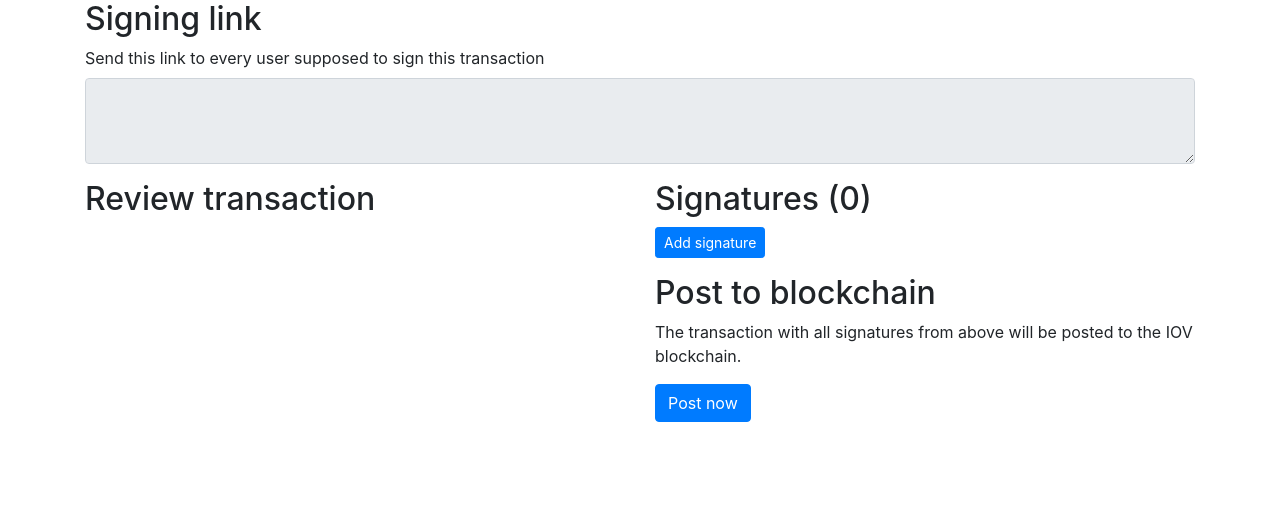
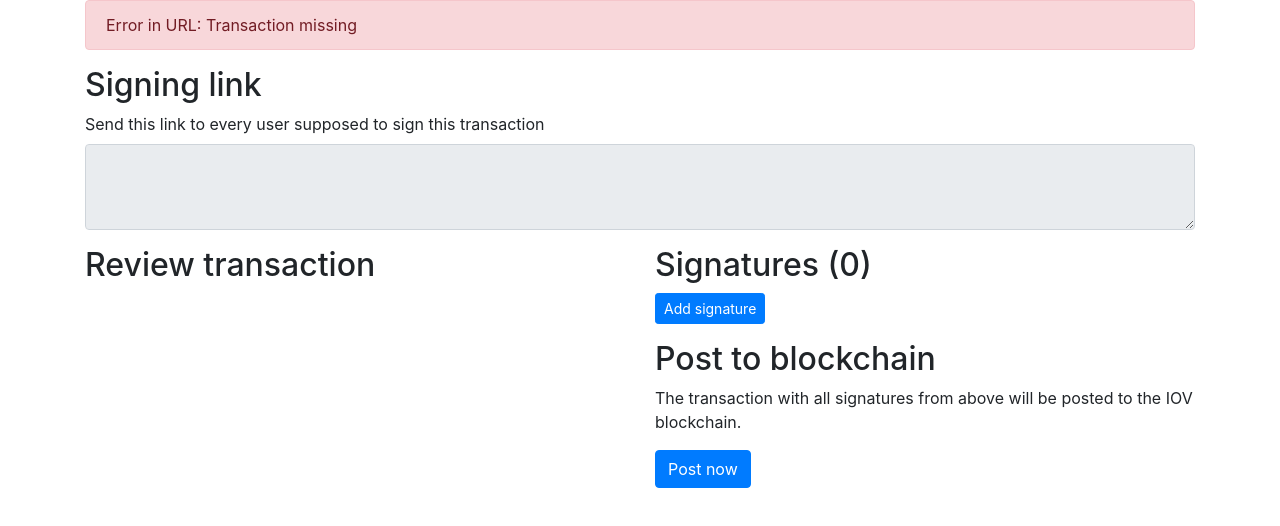
Before and after one commit to iov-one/multitool, a React (Create React App) app: page /#/status in a window 1280 px wide. Shown: the top 526 px of the page. Built offline with nearby package versions, Linux system fonts and the light colour scheme; what @iov/encoding would draw is missing.

Commit message:
Use checksummed URLs

```diff
--- a/src/Sign.tsx
+++ b/src/Sign.tsx
@@ -21,6 +21,7 @@ interface SignState {
   readonly signatures: readonly FullSignature[];
   readonly localSignature: string;
   readonly signingError?: string;
+  readonly globalError?: string;
   readonly signing: boolean;
 }
 
@@ -39,12 +40,19 @@ class Sign extends React.Component<SignProps, SignState> {
     if (!this.state.transaction) {
       const matches = window.location.href.match(/\/sign\/([-_=a-zA-Z0-9]+)/);
       if (matches && matches.length >= 2) {
+        try {
           const signedTransaction = fromLinkEncoded(matches[1]);
           const { transaction, primarySignature, otherSignatures } = signedTransaction;
           this.setState({
             transaction: transaction,
             signatures: [primarySignature, ...otherSignatures],
           });
+        } catch (error) {
+          console.warn("Full error message", error);
+          this.setState({ globalError: "Error in URL: " + getErrorMessage(error) });
+        }
+      } else {
+        this.setState({ globalError: "Error in URL: Transaction missing" });
       }
     }
   }
@@ -52,6 +60,11 @@ class Sign extends React.Component<SignProps, SignState> {
   public render(): JSX.Element {
     return (
       <Container>
+        <Row>
+          <Col>
+            <ConditionalError error={this.state.globalError} />
+          </Col>
+        </Row>
         <Row>
           <Col className="col-6">
             <h2>Review transaction</h2>
--- a/src/Status.tsx
+++ b/src/Status.tsx
@@ -27,6 +27,7 @@ interface StatusState {
   readonly posting: boolean;
   readonly postError?: string;
   readonly postSuccess?: TransactionId;
+  readonly globalError?: string;
 }
 
 class Status extends React.Component<StatusProps, StatusState> {
@@ -44,12 +45,19 @@ class Status extends React.Component<StatusProps, StatusState> {
     if (!this.state.original) {
       const matches = window.location.href.match(/\/status\/([-_=a-zA-Z0-9]+)/);
       if (matches && matches.length >= 2) {
+        try {
           const signedTransaction = fromLinkEncoded(matches[1]);
           const { primarySignature, otherSignatures } = signedTransaction;
           this.setState({
             original: signedTransaction,
             signatures: [primarySignature, ...otherSignatures],
           });
+        } catch (error) {
+          console.warn("Full error message", error);
+          this.setState({ globalError: "Error in URL: " + getErrorMessage(error) });
+        }
+      } else {
+        this.setState({ globalError: "Error in URL: Transaction missing" });
       }
     }
   }
@@ -57,6 +65,11 @@ class Status extends React.Component<StatusProps, StatusState> {
   public render(): JSX.Element {
     return (
       <Container>
+        <Row>
+          <Col>
+            <ConditionalError error={this.state.globalError} />
+          </Col>
+        </Row>
         <Row>
           <Col>
             <h2>Signing link</h2>
--- a/src/util/links.ts
+++ b/src/util/links.ts
@@ -3,6 +3,7 @@ import { MultisignatureTx } from "@iov/bns";
 import { Encoding, TransactionEncoder } from "@iov/encoding";
 
 import { base64urlDecode, base64urlEncode } from "./base64url";
+import { decodeChecksummed, encodeChecksummed } from "./checksummed";
 import { isSignedMultisignatureSendTransaction, toPrintableSignedTransaction } from "./signatures";
 
 const { fromUtf8, toUtf8 } = Encoding;
@@ -11,13 +12,13 @@ function toLinkEncoded(
   transaction: SignedTransaction<SendTransaction & MultisignatureTx & WithCreator>,
 ): string {
   const data = toUtf8(toPrintableSignedTransaction(transaction));
-  return base64urlEncode(data);
+  return encodeChecksummed(data, base64urlEncode);
 }
 
 export function fromLinkEncoded(
   encoded: string,
 ): SignedTransaction<SendTransaction & MultisignatureTx & WithCreator> {
-  const data = base64urlDecode(encoded);
+  const data = decodeChecksummed(encoded, base64urlDecode);
   const signedTransaction = TransactionEncoder.fromJson(JSON.parse(fromUtf8(data)));
   if (!isSignedMultisignatureSendTransaction(signedTransaction)) {
     throw new Error(
```
Lines whose indentation alone changed are shown as unchanged.
